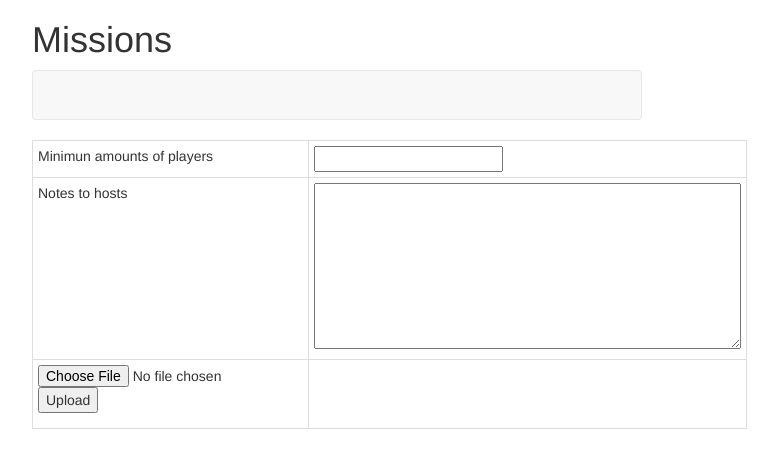
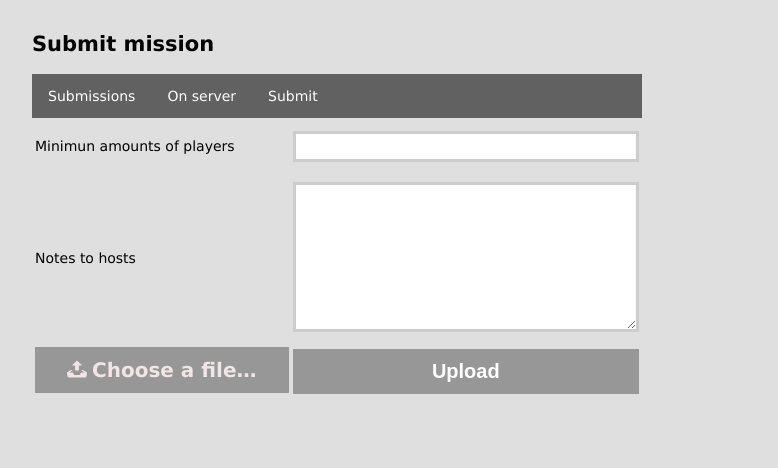
Before and after one commit to sojunator/Missionary, a Flask app: page /missions/submissions/submit/ in a window 1280 px wide. Shown: the top 468 px of the page, without its empty margins (303-1081 px from the left). Run offline with Flask 2, Linux system fonts and the light colour scheme; parts of the project's set-up code (start-up, migrations or seed data) failed here and were passed over; some libraries are stand-ins or nearby versions.

Commit message:
Started on the design

```diff
--- a/app/missions/routes.py
+++ b/app/missions/routes.py
@@ -159,14 +159,19 @@ def valid_mission(file):
     if len(mission_name_split) >= 2:
 
         provided_playable = mission_name_split[1]
-        provided_playable = int(re.sub('[^0-9]','', provided_playable))
+        try:
+            provided_playable = int(re.sub('[^0-9]','', provided_playable))
+        except ValueError:
+            flash("Your mission name appears to not follow the naming convention.")
+            return False
 
         raw_text = file.read()
         mission_contents = str(raw_text)
 
         actual_playable = mission_contents.count("isPlayable=1;")
 
-        if (provided_playable != actual_playable):
+
+        if (provided_playable != actual_playable and provided_playable.isdigit()):
             flash("Incorrect amount of playlabe units specified in your filename. Blame Hidden")
             return False
 
--- a/app/missions/templates/submit.html
+++ b/app/missions/templates/submit.html
@@ -1,23 +1,21 @@
 <!DOCTYPE html>
 <html lang="en">
 <head>
-    <title>Mission submission handling</title>
-    <link rel="stylesheet" href="http://maxcdn.bootstrapcdn.com/bootstrap/3.3.5/css/bootstrap.min.css">
+    <title>Missionary - Submit a mission</title>
     <script src="https://ajax.googleapis.com/ajax/libs/jquery/1.11.3/jquery.min.js"></script>
-    <script src="http://maxcdn.bootstrapcdn.com/bootstrap/3.3.5/js/bootstrap.min.js"></script>
     <script src="http://ajax.googleapis.com/ajax/libs/jquery/1.8.3/jquery.min.js"></script>
     <script src="http://code.highcharts.com/highcharts.js"></script>
+    <link rel="stylesheet" href="{{ url_for('static', filename='css/simple.css') }}">
 </head>
 <body>
-
-    <div class="col-md-3"></div>
-    <div class="col-md-6">
-    <h1>Missions</h1>
-    <nav class="navbar navbar-default">
-        <div class="container-fluid"
-        <!-- Collect the nav links, forms, and other content for toggling -->
-        </div><!-- /.container-fluid -->
-    </nav>
+    <div class="col-3"></div>
+    <div class="col-6">
+        <h2>Submit mission</h2>
+        <ul class=navbar>
+            <li><a href="#">Submissions</a></li>
+            <li><a href="#">On server</a></li>
+            <li><a href="#">Submit</a></li>
+        </ul>
         {% with messages = get_flashed_messages() %}
             {% if messages %}
             <ul class=flashes>
@@ -40,12 +38,15 @@
                     <td><textarea cols="50" rows="8" name="freetext"></textarea></td>
                 </tr>
                 <tr>
-                <td><p><input type=file name=file>
-                <input type=submit value=Upload></p></td>
+                    <td>
+                    <input type="file" name="file" id="file" class="inputfile inputfile-1" data-multiple-caption="{count} files selected" multiple />
+                    <label for="file"><svg xmlns="http://www.w3.org/2000/svg" width="20" height="17" viewBox="0 0 20 17"><path d="M10 0l-5.2 4.9h3.3v5.1h3.8v-5.1h3.3l-5.2-4.9zm9.3 11.5l-3.2-2.1h-2l3.4 2.6h-3.5c-.1 0-.2.1-.2.1l-.8 2.3h-6l-.8-2.2c-.1-.1-.1-.2-.2-.2h-3.6l3.4-2.6h-2l-3.2 2.1c-.4.3-.7 1-.6 1.5l.6 3.1c.1.5.7.9 1.2.9h16.3c.6 0 1.1-.4 1.3-.9l.6-3.1c.1-.5-.2-1.2-.7-1.5z"/></svg></path><span>Choose a file&hellip;</span></label></td>
+                    <td><input type=submit value=Upload></td>
+
                 </tr>
             </table>
         </form>
     </div>
-    <div class="col-md-3"></div>
+    <div class="col-3"></div>
 </body>
 </html>
--- a/app/static/css/simple.css
+++ b/app/static/css/simple.css
@@ -1,125 +1,210 @@
 body {
-    font-family: Arial,sans-serif;
+    font-family: Verdana,sans-serif;
     font-size: 14px;
     color: #000;
+    background-color: #dfdfdf;
     margin: 0;
 }
 
-#note {
-    position: absolute;
-    z-index: 101;
-    top: 0;
-    left: 0;
-    right: 0;
-    background: #95e868;
-    text-align: center;
-    line-height: 2.5;
-    overflow: hidden;
-    -webkit-box-shadow: 0 0 5px black;
-    -moz-box-shadow:    0 0 5px black;
-    box-shadow:         0 0 5px black;
+* {
+    box-sizing: border-box;
 }
 
-@-webkit-keyframes slideDown {
-    0%, 100% { -webkit-transform: translateY(-70px); }
-    10%, 90% { -webkit-transform: translateY(0px); }
-}
-@-moz-keyframes slideDown {
-    0%, 100% { -moz-transform: translateY(-70px); }
-    10%, 90% { -moz-transform: translateY(0px); }
+.col-1 {width: 8.33%;}
+.col-2 {width: 16.66%;}
+.col-3 {width: 25%;}
+.col-4 {width: 33.33%;}
+.col-5 {width: 41.66%;}
+.col-6 {width: 50%;}
+.col-7 {width: 58.33%;}
+.col-8 {width: 66.66%;}
+.col-9 {width: 75%;}
+.col-10 {width: 83.33%;}
+.col-11 {width: 91.66%;}
+.col-12 {width: 100%;}
+
+[class*="col-"] {
+    float: left;
+    padding: 15px;
+    border: 0px solid red;
 }
 
-.cssanimations.csstransforms #note {
-    -webkit-transform: translateY(-70px);
-    -webkit-animation: slideDown 5.5s 1.0s 1 ease forwards;
-    -moz-transform:    translateY(-70px);
-    -moz-animation:    slideDown 5.5s 1.0s 1 ease forwards;
-}
-.notification {
-	color: #fff;
-	font-size: 26px;
+
+li {
+    float: left;
 }
 
-.hidden {
+li a {
+    display: block;
+    color: #FFF;
+    text-align: center;
+    padding: 14px 16px;
+    text-decoration: none;
+}
+
+li a:hover {
+    background-color: #383838;
+}
+
+input {
+    width: 100%;
+}
+
+input[type=text] {
+    width: 100%;
+    padding: 5px 2px;
+    margin: 8px 0;
+    box-sizing: border-box;
+    border: 3px solid #ccc;
+    -webkit-transition: 0.5s;
+    transition: 0.5s;
+    outline: none;
+}
+
+input[type=text]:focus {
+    border: 3px solid #555;
+}
+
+input[type=submit] {
+    background-color: #979797; /* Green */
+    border: none;
+    color: white;
+    padding: 11px 32px;
+    text-align: center;
+    text-decoration: none;
+    font-weight: 700;
+    text-overflow: ellipsis;
+    display: inline-block;
+    font-size: 1.25rem;
+    cursor: pointer;
+}
+
+input[type=submit]:hover {
+    background-color: #646464;
+}
+
+.navbar {
+    list-style-type:none;
+    margin: 0;
+    padding: 0;
+    overflow: hidden;
+    background-color: #616161;
+    -webkit-transition: 0.5s;
+}
+
+.flashes {
+    list-style-type:none;
+    margin: 0;
+    padding: 0;
+    overflow: hidden;
+    background-color: #b93a32;
+    -webkit-transition: 0.5s;
+}
+
+.inputfile {
+    width: 0.1px;
+    height: 0.1px;
+    opacity: 0;
+    overflow: hidden;
+    position: absolute;
+    z-index: -1;
+}
+
+.inputfile + label {
+    max-width: 100%;
+    font-size: 1.25rem;
+    /* 20px */
+    font-weight: 700;
+    text-overflow: ellipsis;
+    white-space: nowrap;
+    cursor: pointer;
+    display: inline-block;
+    overflow: hidden;
+    padding: 11px 32px;
+    /* 10px 20px */
+}
+
+
+.inputfile:focus + label,
+.inputfile.has-focus + label {
+    outline: 1px dotted #000;
+    outline: -webkit-focus-ring-color auto 5px;
+}
+
+
+.inputfile + label svg {
+    width: 1em;
+    height: 1em;
+    vertical-align: middle;
+    fill: currentColor;
+    margin-top: -0.25em;
+    /* 4px */
+    margin-right: 0.25em;
+    /* 4px */
+}
+
+
+
+.inputfile-1 + label {
+    color: #f1e5e6;
+    background-color: #979797;
+}
+
+.inputfile-1:focus + label,
+.inputfile-1.has-focus + label,
+.inputfile-1 + label:hover {
+    background-color: #646464;
+}
+
+button.accordion {
+    background-color: #979797;
+    color: #FFF;
+    cursor: pointer;
+    padding: 18px;
+    width: 100%;
+    text-align: center;
+    font-size: 1.25rem;
+    /* 20px */
+    font-weight: 700;
+    text-overflow: ellipsis;
+    border: none;
+    outline: none;
+    transition: 0.4s;
+}
+
+button.accordion.active, button.accordion:hover {
+    background-color: #646464;
+}
+
+/* Style the accordion panel. Note: hidden by default */
+div.panel {
+    padding: 0 18px;
+    background-color: #ddd;
     display: none;
 }
 
-.container {
-    width: 99%;
-    margin-left: auto;
-    margin-right: auto;
-    padding: 10px;
+/* The "show" class is added to the accordion panel when the user clicks on one of the buttons. This will show the panel content */
+div.panel.show {
+    display: block !important;
 }
 
-.header {
+textarea {
+    resize:vertical ;
     width: 100%;
+    padding: 12px 20px;
+    margin: 8px 0;
+    box-sizing: border-box;
+    border: 3px solid #ccc;
+    -webkit-transition: 0.5s;
+    transition: 0.5s;
+    outline: none;
 }
 
-.content {
-    width: 100%;
+textarea:focus {
+    border: 3px solid #555;
 }
 
-.navigation {
-    width: 100%;
-    font-size: 20px;
-    font-weight: 600;
-    color: #fff;
-    background-color: #294546;
-    margin-bottom: 20px;
-}
 
-.navigation-button {
-    line-height: 50px;
-    width: 100px;
-    display: inline-block;
-    text-align: center;
-    vertical-align: middle;
-    padding-left: 5px;
-    padding-right: 5px;
-}
-
-.navigation-button.profile {
-    width: 300px;
-}
-
-.navigation-button:hover {
-    background-color: #b96f29;
-}
-
-.navigation-button.active {
-    background-color: #b96f29;
-}
-
-.navigation-button > a{
-    color: #fff;
-    text-decoration: none;
-}
-
-.nav-button {
-    display: inline-block;
-}
-
-.mission-container {
-    width: 100%;
-    margin-bottom: 20px;
-}
-
-.mission-header {
-    width: 100%;
-    font-size: 17px;
-    font-weight: 600;
-    text-align: center;
-    display: table;
-}
-
-.mission-header > div {
-    padding: 6px;
-    display: table-cell;
-}
-
-.mission-header > .mission-type {
-    width: 27px;
-}
 
 .mission-status {
 	color: #fff;
@@ -138,8 +223,6 @@ body {
 .mission-status.rejected {
 	background-color: #e86868;
 }
-
-textarea { resize:vertical ; }
 
 .mission-type {
     color: #fff;
@@ -278,151 +302,37 @@ table.players {
     text-align: center;
 }
 
-table.players > thead > tr {
-    background-color: #294546;
-    color: #fff;
+#note {
+    position: absolute;
+    z-index: 101;
+    top: 0;
+    left: 0;
+    right: 0;
+    background: #95e868;
+    text-align: center;
+    line-height: 2.5;
+    overflow: hidden;
+    -webkit-box-shadow: 0 0 5px black;
+    -moz-box-shadow:    0 0 5px black;
+    box-shadow:         0 0 5px black;
 }
 
-table.players > tbody > tr {
-    border-bottom: 1px solid #ccc;
+@-webkit-keyframes slideDown {
+    0%, 100% { -webkit-transform: translateY(-70px); }
+    10%, 90% { -webkit-transform: translateY(0px); }
+}
+@-moz-keyframes slideDown {
+    0%, 100% { -moz-transform: translateY(-70px); }
+    10%, 90% { -moz-transform: translateY(0px); }
 }
 
-table.players > thead > tr > th, table.players > tbody > tr > td {
-    padding: 7px 10px;
+.cssanimations.csstransforms #note {
+    -webkit-transform: translateY(-70px);
+    -webkit-animation: slideDown 5.5s 1.0s 1 ease forwards;
+    -moz-transform:    translateY(-70px);
+    -moz-animation:    slideDown 5.5s 1.0s 1 ease forwards;
 }
-
-span.sort-icons {
-    display: inline-block;
-    padding-bottom: 2px;
-    margin-left: 3px;
+.notification {
+    color: #fff;
+    font-size: 26px;
 }
-
-span.sort-icons > img {
-    display: none;
-}
-
-table.players > thead > tr > th.asc > div > span.sort-icons > img.asc {
-    display: block;
-}
-
-table.players > thead > tr > th.desc > div > span.sort-icons > img.desc {
-    display: block;
-}
-
-.Staff {
-    background-color: #FFB9B9;
-}
-.Staff:hover {
-    background-color: #EFADAD;
-}
-
-.Captain {
-    background-color: #d9edf7;
-}
-.Captain:hover {
-    background-color: #c4e3f3;
-}
-
-.Veteran {
-    background-color: #dff0d8;
-}
-.Veteran:hover {
-    background-color: #d0e9c6;
-}
-
-.Regular {
-    background-color: #fcf8e3;
-}
-.Regular:hover {
-    background-color: #faf2cc;
-}
-
-.Recruit {
-    background-color: #f5f5f5;
-}
-.Recruit:hover {
-    background-color: #e8e8e8;
-}
-
-.Guest {
-    background-color: #fae5cc;
-}
-.Guest:hover {
-    background-color: #F5DCC5;
-}
-
-td.username {
-    width: 150px;
-}
-
-td.rank {
-    width: 90px;
-}
-
-td.played {
-    width: 90px;
-}
-
-td.last-played {
-    width: 130px;
-}
-
-td.operations {
-    width: 150px;
-}
-
-.note-value {
-    width: 100%;
-    height: 30px;
-    line-height: 30px;
-    cursor: pointer;
-    display: inline-block;
-    padding-left: 5px;
-}
-
-.note-value:hover {
-    background-color: #fffdf6;
-}
-
-.note-value:empty:hover:before {
-    font-size: 12px;
-    font-style: italic;
-    content: "Click to edit";
-}
-
-.note-value:empty:before {
-  content: "\00a0";
-}
-
-.note-edit {
-    width: 100%;
-    height: 30px;
-    line-height: 30px;
-    display: inline-block;
-}
-
-.note-edit > input {
-    width: 98%;
-    font-family: Arial,sans-serif;
-    font-size: 14px;
-    color: #000;
-    padding: 3px;
-}
-
-button {
-    background-color: #f29747;
-    color: #fff;
-    border: 0;
-    line-height: 24px;
-    font-size: 15px;
-    font-weight: 600;
-    cursor: pointer;
-}
-
-button:hover {
-    background-color: #b96f29;
-}
-
-.profile-stats {
-    margin-bottom: 20px;
-}
```
Also changed, not shown: other parts of app/static/css/simple.css (+0 -59 lines), app/missions/templates/view.html (+30 -21 lines). Lines whose indentation alone changed are shown as unchanged.
